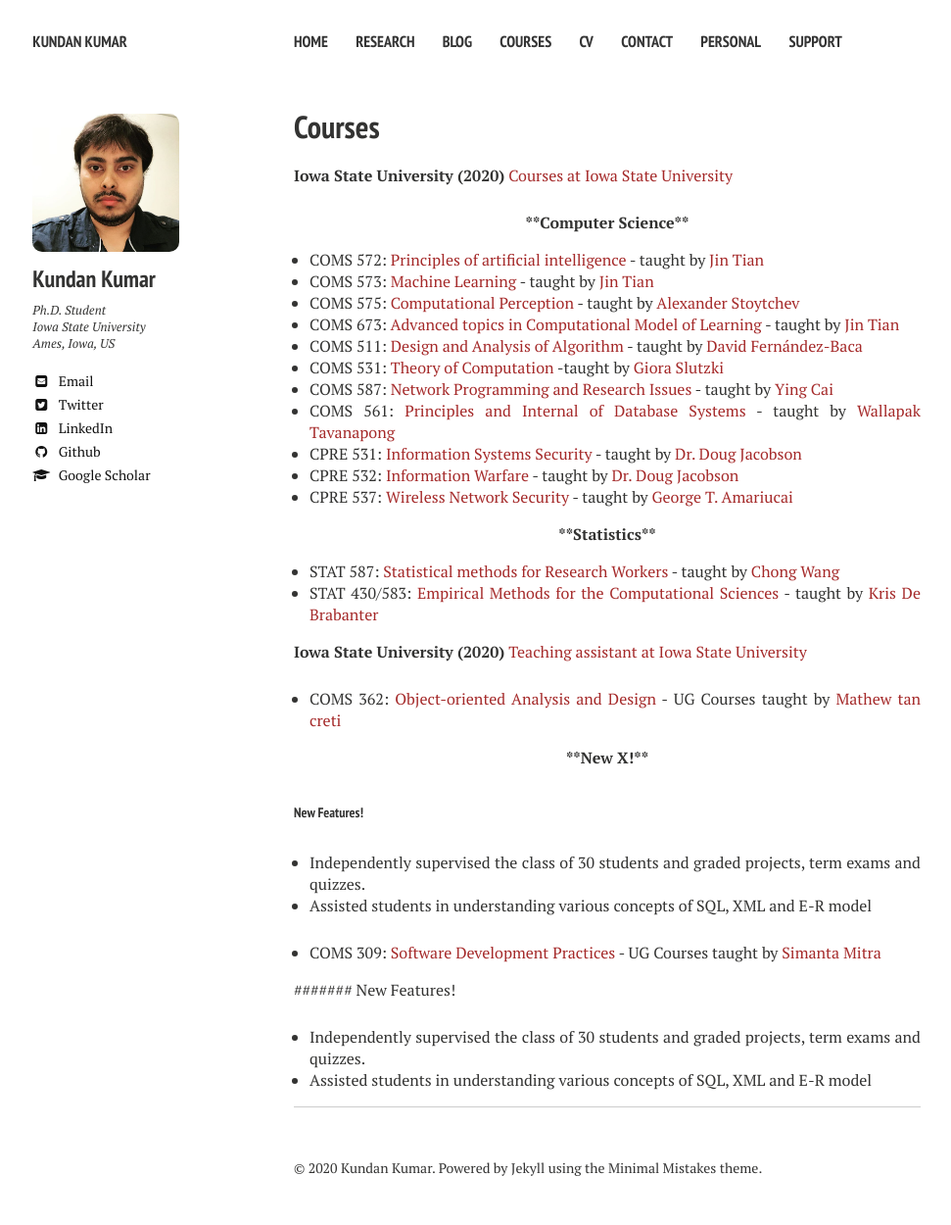
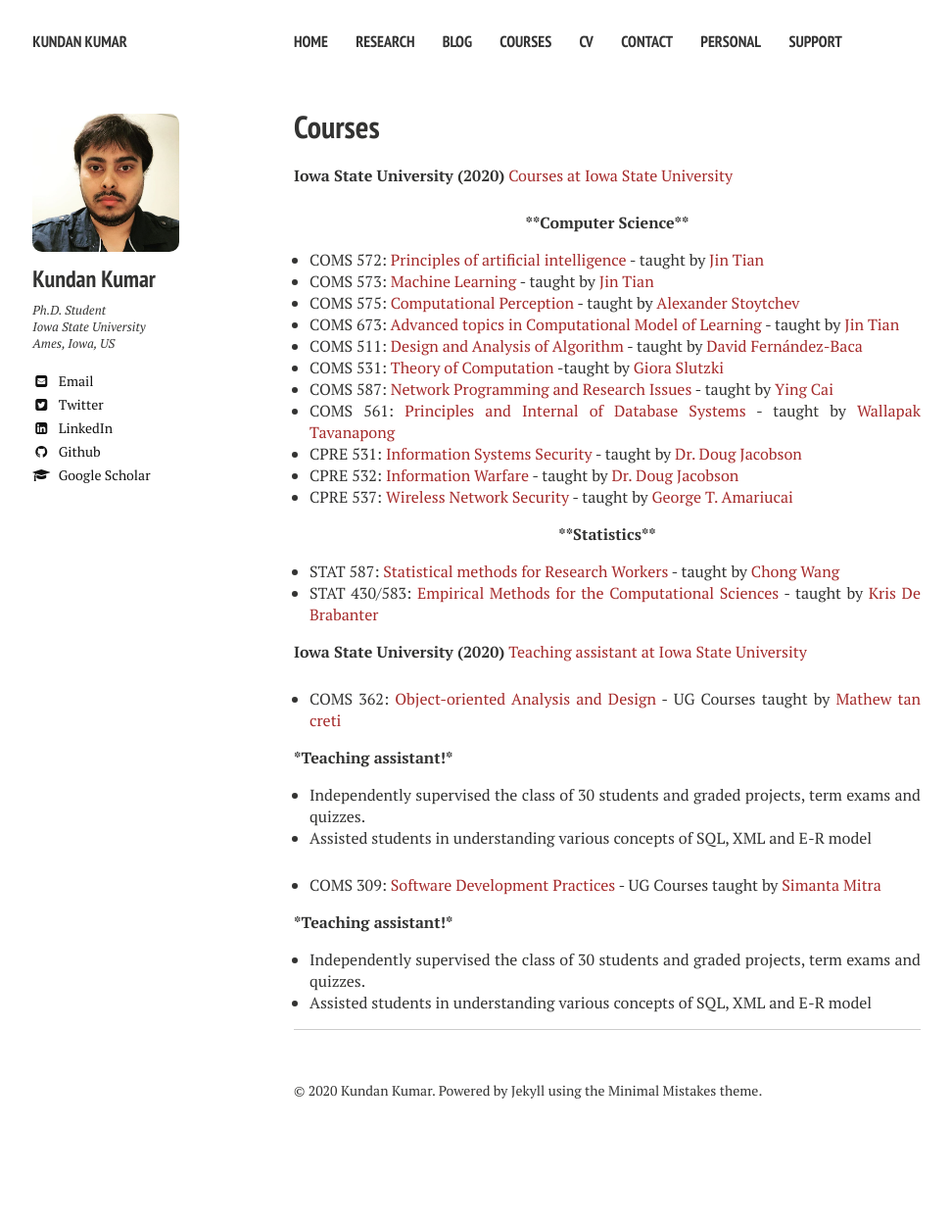
Before and after one commit to kundan7kumar/kundan7kumar.github.io, a Jekyll site: the page built from teaching/index.md, in a window 1280 px wide. Shown: the whole page at 98% size, without its empty margins (20-991 px from the left). Built offline with Jekyll 4.4.1, drawn with Linux system fonts in a browser that asks for light colours; nearby versions of some CDN libraries; after the commit the page ends 1171 px from its top, so only the background shows below that.

Commit message:
Update index.md

```diff
--- a/teaching/index.md
+++ b/teaching/index.md
@@ -32,16 +32,16 @@ comments: false
 
 * COMS 362: [Object-oriented Analysis and Design](https://catalog.iastate.edu/azcourses/com_s/) - UG Courses taught by [Mathew tan creti](https://www.cs.iastate.edu/people/matthew-tan-creti)
 
-<div align="center">
-  <b>**New X!**</b>
+<div align="left">
+  <b>*Teaching assistant!*</b>
 </div>
-
-###### New Features!
   - Independently supervised the class of 30 students and graded projects, term exams and quizzes.
   - Assisted students in understanding various concepts of SQL, XML and E-R model
 
 * COMS 309: [Software Development Practices](https://catalog.iastate.edu/azcourses/com_s/) - UG Courses taught by [Simanta Mitra](https://www.cs.iastate.edu/people/simanta-mitra)
 
-####### New Features!
+<div align="left">
+  <b>*Teaching assistant!*</b>
+</div>
   - Independently supervised the class of 30 students and graded projects, term exams and quizzes.
   - Assisted students in understanding various concepts of SQL, XML and E-R model
```
